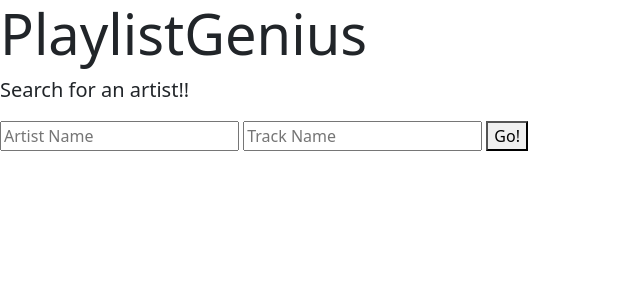
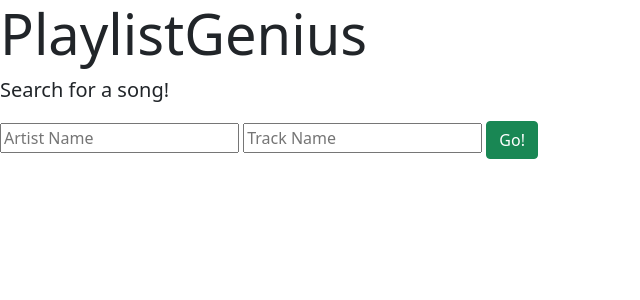
Before and after one commit to chadsmith686/PlaylistGenius, a Flask app: page / in a window 1280 px wide. Shown: the top 300 px of the page, without its empty margins (0-640 px from the left). Run offline with Flask 2, Linux system fonts and the light colour scheme.

Commit message:
added bootstrap button

```diff
--- a/templates/base.html
+++ b/templates/base.html
@@ -12,7 +12,7 @@
 
 <div class="jumbotron">
     <h1 class="display-4">PlaylistGenius</h1>
-    <p class="lead">Search for an artist!!</p>
+    <p class="lead">Search for a song!</p>
 </div>
 
 <div id="content">
--- a/templates/index.html
+++ b/templates/index.html
@@ -5,7 +5,7 @@
 <form action="/search">
     <input type="text" name="artist" placeholder="Artist Name">
     <input type="text" name="track" placeholder="Track Name">
-    <button>Go!</button>
+    <button class="btn btn-success">Go!</button>
 </form>
 
 {% endblock %}
```
